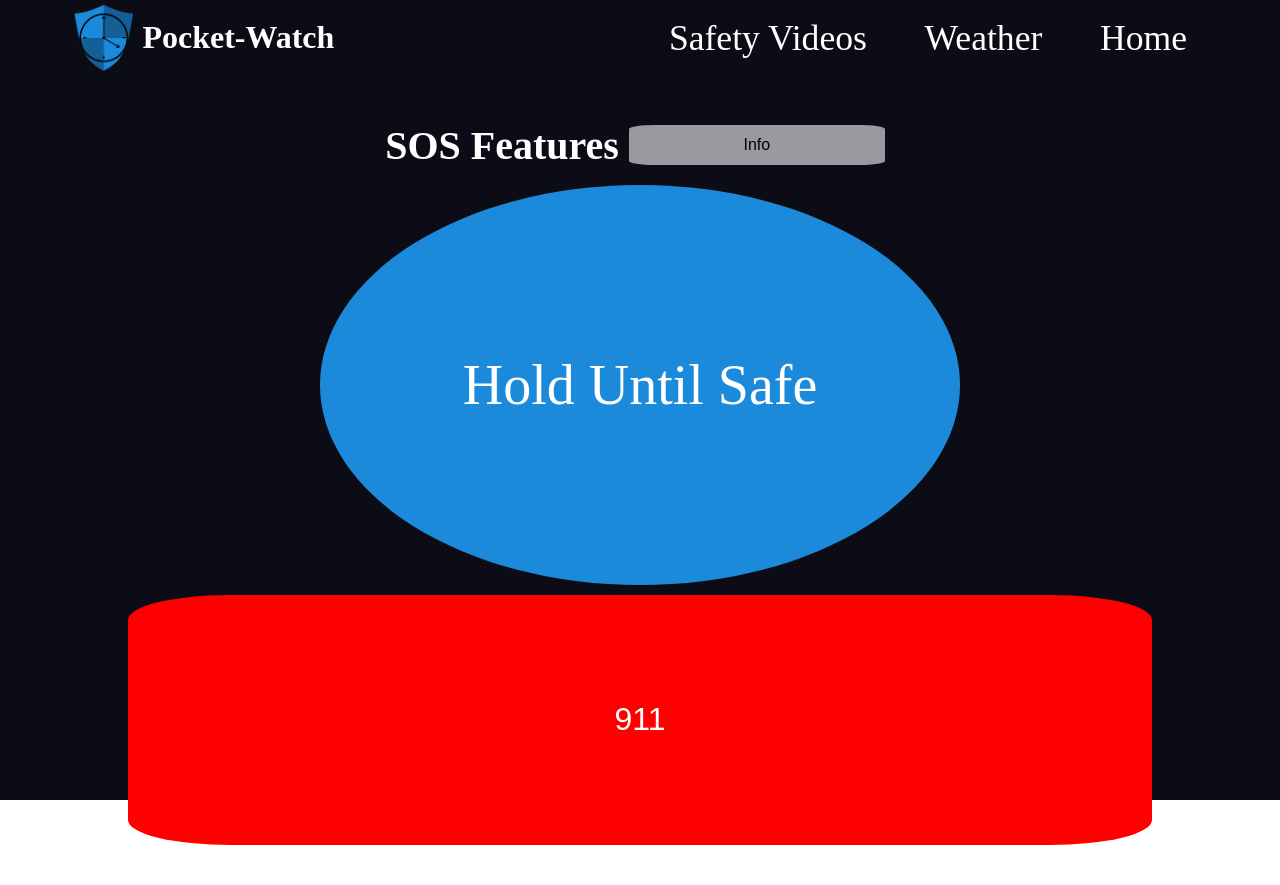
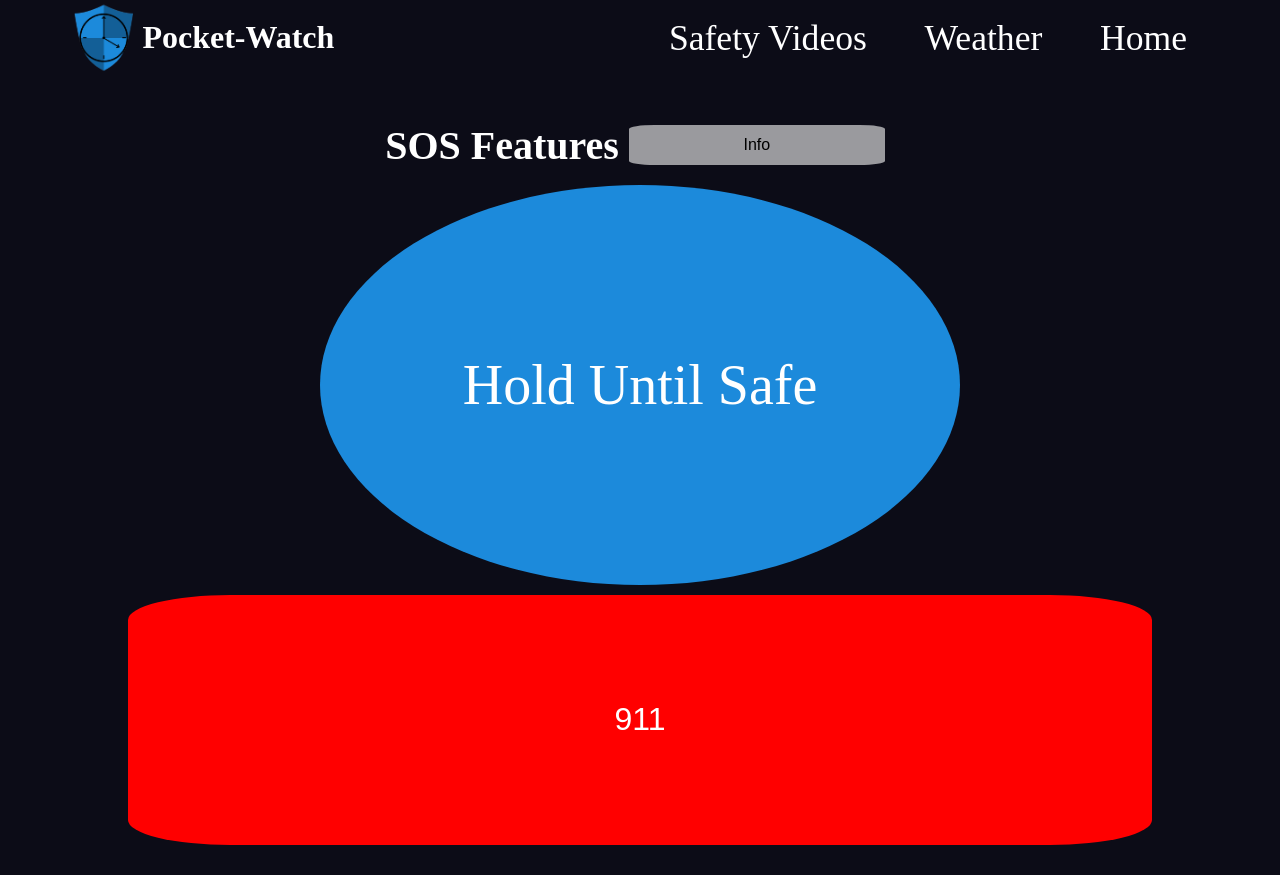
Before and after one commit to conconloo/pocket-watch-project, a React (Create React App) app in the folder client/: page / in a window 1280 px wide. Before the commit the page ends 855 px from the top, so only its background shows below. Built offline with nearby package versions, Linux system fonts and the light colour scheme; no server answers.

Commit message:
Design changes to Home Page

```diff
--- a/client/src/index.css
+++ b/client/src/index.css
@@ -5,18 +5,19 @@
 }
 
 .App {
-  min-height: 100vh;
+  min-height: 100%;
   background-color: #0c0c17;
 }
 
 .card {
   margin: 10px 0px;
   padding: 20px;
+  min-height: 100%;
 }
 
 .Home {
   display: flex;
-  height: 80vh;
+  min-height: 100%;
   flex-direction: column;
   align-items: center;
 }
```
Also changed, not shown: client/src/api-test.js (deleted, +0 -39 lines).
